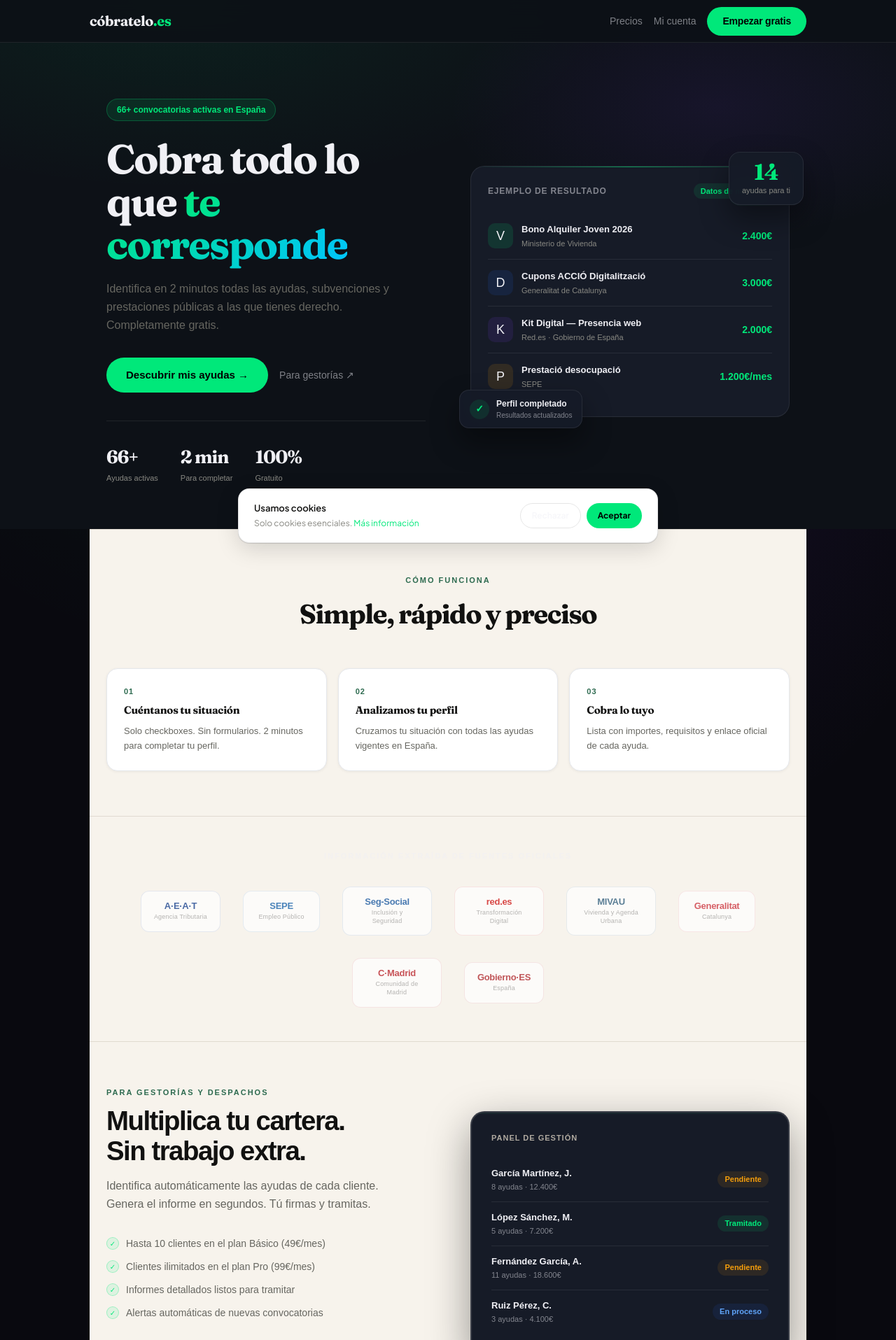
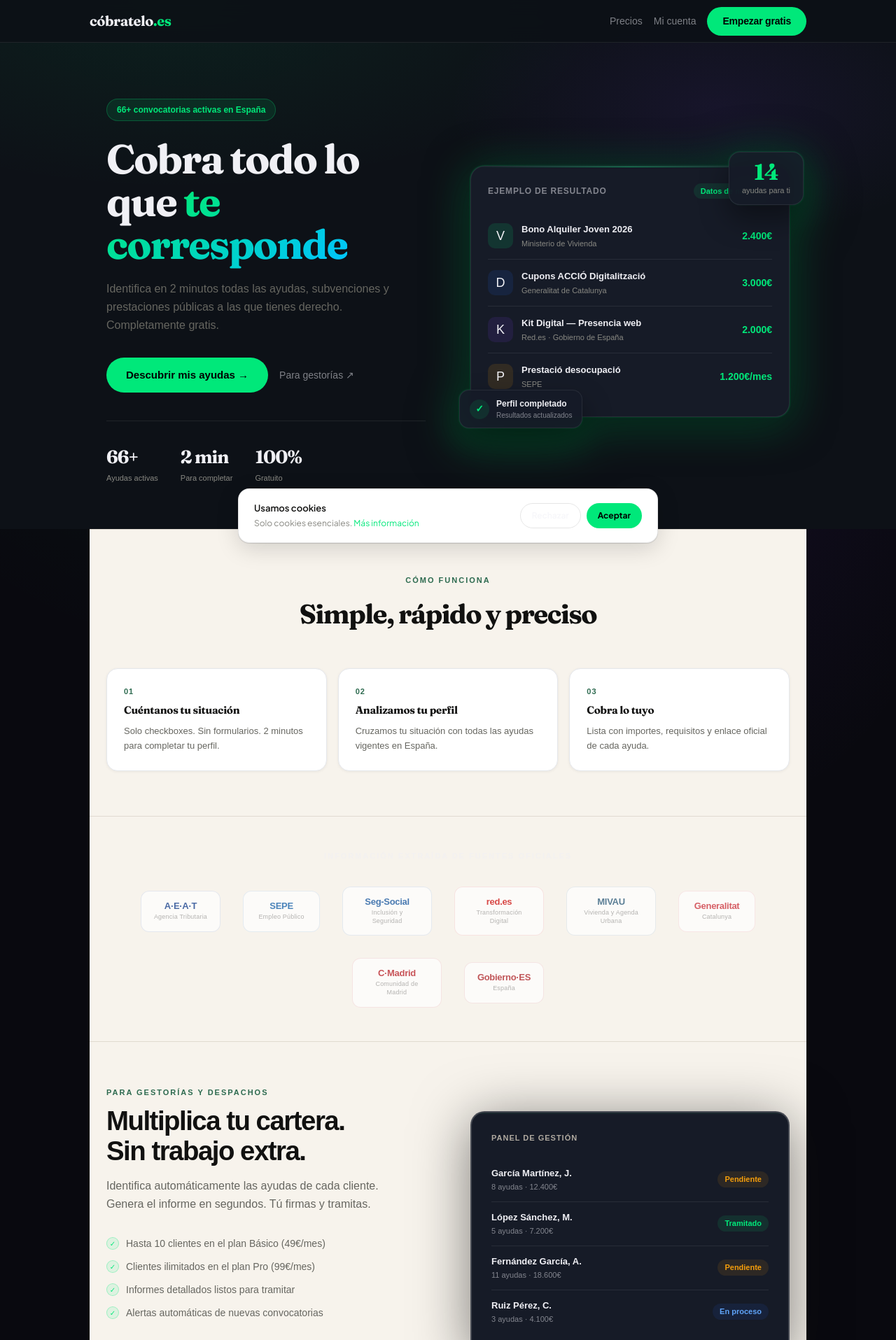
Before and after one commit to enki1982/cobratelo, a Next.js app: page / in a window 1280 px wide. Shown: the top 1915 px of the page at 70% size. Built offline with nearby package versions, Linux system fonts and the light colour scheme; no server answers; the database is empty.

Commit message:
fix: drop-shadow en wrapper — evita recorte del overflow:hidden, borde verde visible

```diff
--- a/pages/index.js
+++ b/pages/index.js
@@ -151,7 +151,7 @@ export default function Home() {
           </div>
 
           {/* Dashboard */}
-          <div style={{ position: 'relative' }} className="hidden md:block">
+          <div style={{ position: 'relative', filter: 'drop-shadow(0 8px 32px rgba(0,0,0,0.6)) drop-shadow(0 0 1px rgba(0,232,122,0.6))' }} className="hidden md:block">
             <div style={{ background: '#161b27', border: `1px solid ${C.border}`, borderRadius: 20, padding: 24, position: 'relative', overflow: 'hidden' }}>
               <div style={{ position: 'absolute', top: 0, left: 0, right: 0, height: 1, background: `linear-gradient(90deg,transparent,${C.green},transparent)`, opacity: 0.6 }} />
               <div style={{ display: 'flex', alignItems: 'center', justifyContent: 'space-between', marginBottom: 20 }}>
@@ -249,7 +249,7 @@ export default function Home() {
                 <span style={{ fontSize: 13, color: C.muted }}>Sin tarjeta de crédito</span>
               </div>
             </div>
-            <div style={{ background: '#161b27', border: '2px solid rgba(255,255,255,0.15)', borderRadius: 20, padding: 28, position: 'relative', overflow: 'hidden', boxShadow: '0 2px 0 rgba(255,255,255,0.1), 0 4px 0 rgba(255,255,255,0.06), 0 6px 0 rgba(0,0,0,0.3), 0 20px 60px rgba(0,0,0,0.4)' }}>
+            <div style={{ background: '#161b27', border: '2px solid rgba(255,255,255,0.2)', borderRadius: 20, padding: 28, position: 'relative', overflow: 'hidden', filter: 'drop-shadow(0 12px 40px rgba(0,0,0,0.5)) drop-shadow(2px 2px 0 rgba(255,255,255,0.08))' }}>
               <div style={{ position: 'absolute', top: 0, left: 0, right: 0, height: 2, background: '#2D6A4F', opacity: 0.15 }} />
               <p style={{ fontSize: 11, fontWeight: 700, textTransform: 'uppercase', letterSpacing: '1px', color: '#B0AAA0', marginBottom: 20 }}>Panel de gestión</p>
               {[
```
